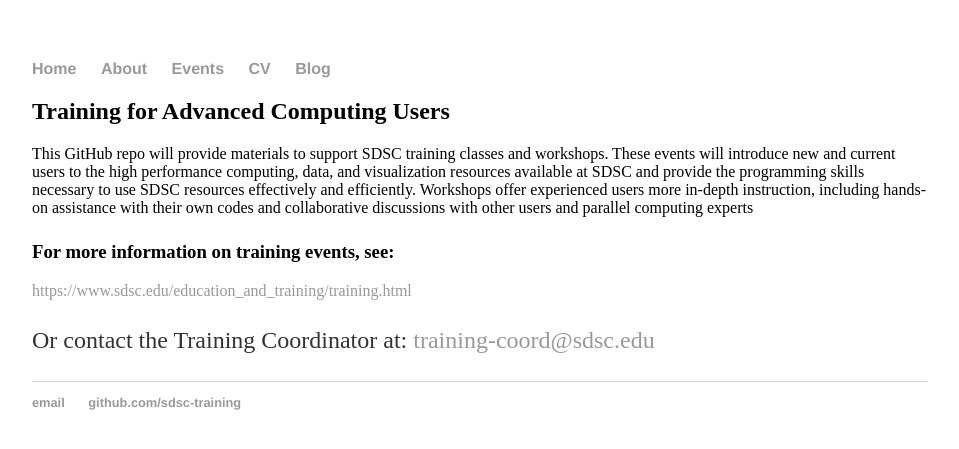
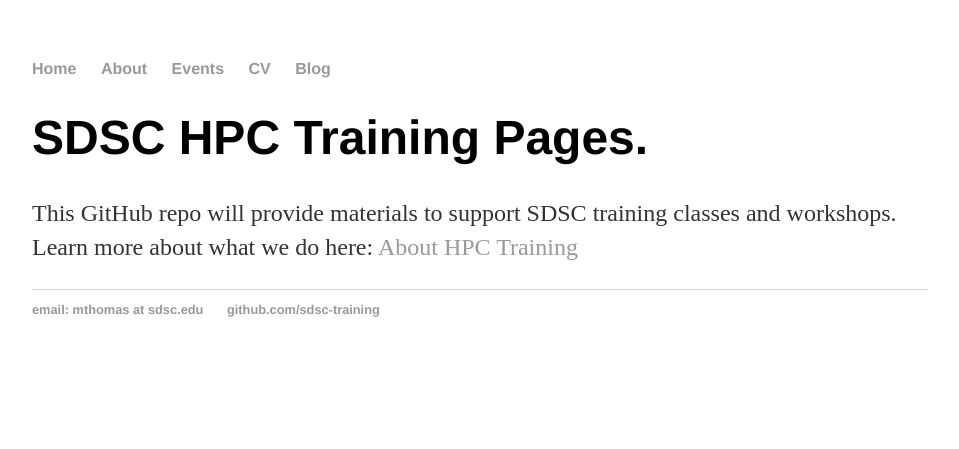
Before and after one commit to sdsc-training/sdsc-training.github.io, a Jekyll site: the page built from index.html, in a window 1280 px wide. Shown: the top 449 px of the page, without its empty margins (160-1119 px from the left). Built offline with Jekyll 4.4.1, drawn with Linux system fonts in a browser that asks for light colours.

Commit message:
tweaking blog

```diff
--- a/_layouts/default.html
+++ b/_layouts/default.html
@@ -1,5 +1,6 @@
-<head>
-	<title>SDSC Adavanced Computing Users Training</title>
+<html>
+	<head>
+	<title>{{ page.title }}</title>
 	<!-- link to main stylesheet -->
 	<link rel="stylesheet" type="text/css" href="/css/main.css">
 
@@ -15,26 +16,11 @@
     		</ul>
 		</nav>
 		<div class="container">
-    		<div class="blurb">
-<h2>Training for Advanced Computing Users</h2>
-
-This GitHub repo will provide materials to support SDSC training classes and workshops.
-These events will introduce new and current users to the high performance computing, data, and
-visualization resources available at SDSC and provide the programming skills necessary to use SDSC
-resources effectively and efficiently. Workshops offer experienced users more in-depth instruction,
-including hands-on assistance with their own codes and collaborative discussions with other
-users and parallel computing experts
-<p>
-<h3>For more information on training events, see:</h3>
-<a href="https://www.sdsc.edu/education_and_training/training.html">  https://www.sdsc.edu/education_and_training/training.html</a>
- <p>
-  Or contact the Training Coordinator at: <a href="mailto:training-coord@sdsc.edu">training-coord@sdsc.edu</a>
-
-    		</div><!-- /.blurb -->
+			{{ content }}
 		</div><!-- /.container -->
 		<footer>
     		<ul>
-        		<li><a href="mailto:mthomas@sdsc.edu">email</a></li>
+        		<li><a href="mailto:mthomas@sdsc.edu">email: mthomas at sdsc.edu</a></li>
         		<li><a href="https://github.com/sdsc-training">github.com/sdsc-training</a></li>
 			</ul>
 		</footer>
--- a/index.html
+++ b/index.html
@@ -5,6 +5,5 @@
 <div class="blurb">
 	<h1>SDSC HPC Training Pages.</h1>
 	<p>
-This GitHub repo will provide materials to support SDSC training classes and workshops. Learn more about what we do.
-<a href="/about">About HPC Training</a></p>
+This GitHub repo will provide materials to support SDSC training classes and workshops. Learn more about what we do here: <a href="/about">About HPC Training</a></p>
 </div><!-- /.blurb -->
```
